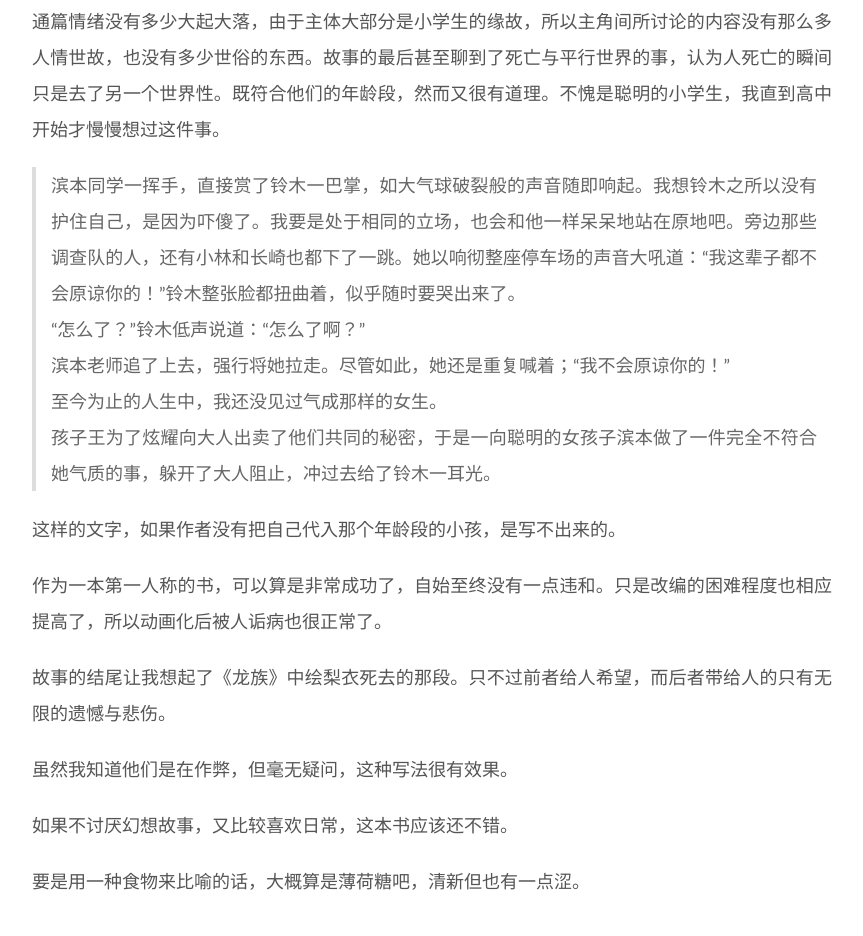
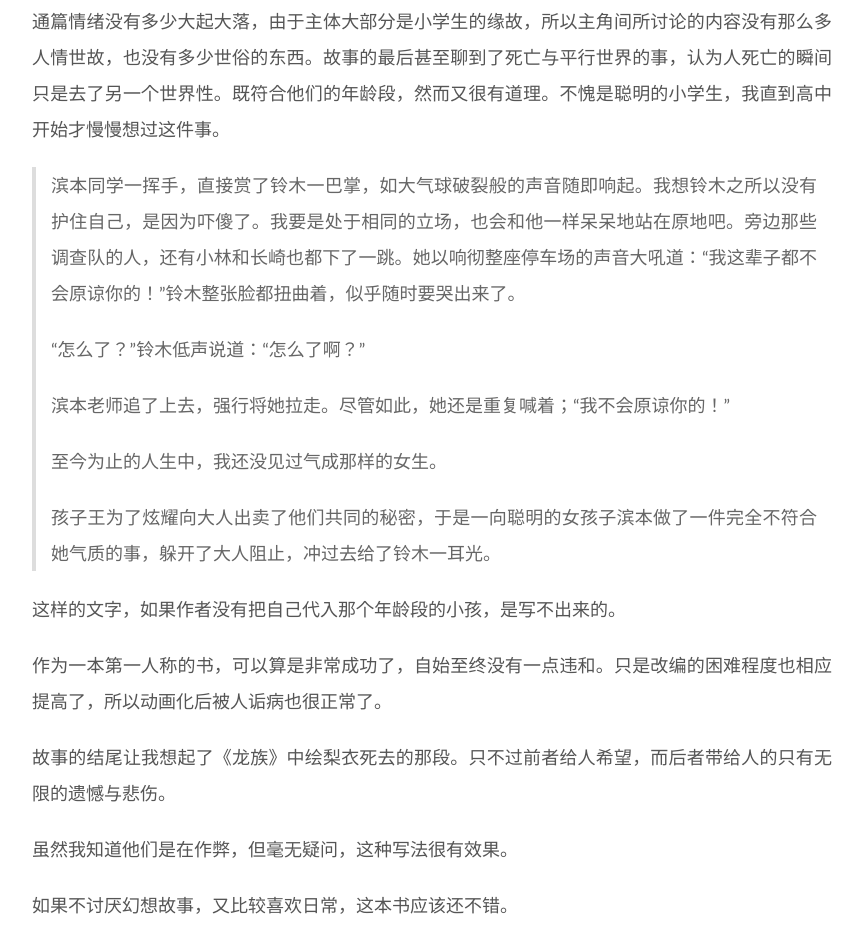
Before and after one commit to Quwater/Quwater.github.io, a plain HTML site: page 2020/06/19/企鹅公路读后感/index.html in a window 1280 px wide. Shown: the part 1750-2686 px from the top of the page, without its empty margins (208-1071 px from the left). Drawn offline with Linux system fonts and the light colour scheme.

Commit message:
Site updated: 2020-06-19 19:48:41

```diff
--- a/2020/06/19/企鹅公路读后感/index.html
+++ b/2020/06/19/企鹅公路读后感/index.html
@@ -28,7 +28,7 @@
 <meta property="og:description" content="我头脑不错，而且毫不松懈，一直努力用功。 因此我将来一定会成为一个伟人吧。 我还在读小学四年级，但已经知道各种知识，知识量不输给大人。毕竟我每天都会好好做笔记，也阅读了很多书籍。我有旺盛的求知欲，既对宇宙有兴趣，也对生物、海洋以及机器人感兴趣。我还喜欢历史，也喜欢阅读伟人的传记。我曾在车库里制造机器人，也曾向“海边的咖啡厅”的山口先生借来天文望远镜进行观测，虽然还没有看过大海，但我正在拟定计划，">
 <meta property="og:locale" content="en_US">
 <meta property="article:published_time" content="2020-06-19T11:40:43.000Z">
-<meta property="article:modified_time" content="2020-06-19T11:42:32.973Z">
+<meta property="article:modified_time" content="2020-06-19T11:48:04.078Z">
 <meta property="article:author" content="John Doe">
 <meta property="article:tag" content="读书笔记">
 <meta name="twitter:card" content="summary">
@@ -175,7 +175,7 @@
               <span class="post-meta-item-text">Posted on</span>
 
 
-              <time title="Created: 2020-06-19 19:40:43 / Modified: 19:42:32" itemprop="dateCreated datePublished" datetime="2020-06-19T19:40:43+08:00">2020-06-19</time>
+              <time title="Created: 2020-06-19 19:40:43 / Modified: 19:48:04" itemprop="dateCreated datePublished" datetime="2020-06-19T19:40:43+08:00">2020-06-19</time>
             </span>
 
 
@@ -207,7 +207,11 @@
 <p>故事就这样展开了，没有多少热血的内容，一切都是小孩子的所谓的“探险”，有趣的是主角的父亲在给主角提示解决问题的方法时，简直和数学家波利亚经典著作《怎样解题》中通用解题步骤如出一辙，估计他肯定也看过这本书。</p>
 <p>通篇情绪没有多少大起大落，由于主体大部分是小学生的缘故，所以主角间所讨论的内容没有那么多人情世故，也没有多少世俗的东西。故事的最后甚至聊到了死亡与平行世界的事，认为人死亡的瞬间只是去了另一个世界性。既符合他们的年龄段，然而又很有道理。不愧是聪明的小学生，我直到高中开始才慢慢想过这件事。</p>
 <blockquote>
-<p>滨本同学一挥手，直接赏了铃木一巴掌，如大气球破裂般的声音随即响起。我想铃木之所以没有护住自己，是因为吓傻了。我要是处于相同的立场，也会和他一样呆呆地站在原地吧。旁边那些调查队的人，还有小林和长崎也都下了一跳。她以响彻整座停车场的声音大吼道：“我这辈子都不会原谅你的！”铃木整张脸都扭曲着，似乎随时要哭出来了。<br>“怎么了？”铃木低声说道：“怎么了啊？”<br>滨本老师追了上去，强行将她拉走。尽管如此，她还是重复喊着；“我不会原谅你的！”<br>至今为止的人生中，我还没见过气成那样的女生。<br>孩子王为了炫耀向大人出卖了他们共同的秘密，于是一向聪明的女孩子滨本做了一件完全不符合她气质的事，躲开了大人阻止，冲过去给了铃木一耳光。</p>
+<p>滨本同学一挥手，直接赏了铃木一巴掌，如大气球破裂般的声音随即响起。我想铃木之所以没有护住自己，是因为吓傻了。我要是处于相同的立场，也会和他一样呆呆地站在原地吧。旁边那些调查队的人，还有小林和长崎也都下了一跳。她以响彻整座停车场的声音大吼道：“我这辈子都不会原谅你的！”铃木整张脸都扭曲着，似乎随时要哭出来了。</p>
+<p>“怎么了？”铃木低声说道：“怎么了啊？”</p>
+<p>滨本老师追了上去，强行将她拉走。尽管如此，她还是重复喊着；“我不会原谅你的！”</p>
+<p>至今为止的人生中，我还没见过气成那样的女生。</p>
+<p>孩子王为了炫耀向大人出卖了他们共同的秘密，于是一向聪明的女孩子滨本做了一件完全不符合她气质的事，躲开了大人阻止，冲过去给了铃木一耳光。</p>
 </blockquote>
 <p>这样的文字，如果作者没有把自己代入那个年龄段的小孩，是写不出来的。</p>
 <p>作为一本第一人称的书，可以算是非常成功了，自始至终没有一点违和。只是改编的困难程度也相应提高了，所以动画化后被人诟病也很正常了。</p>
```
Also changed, not shown: index.html (+6 -2 lines).
